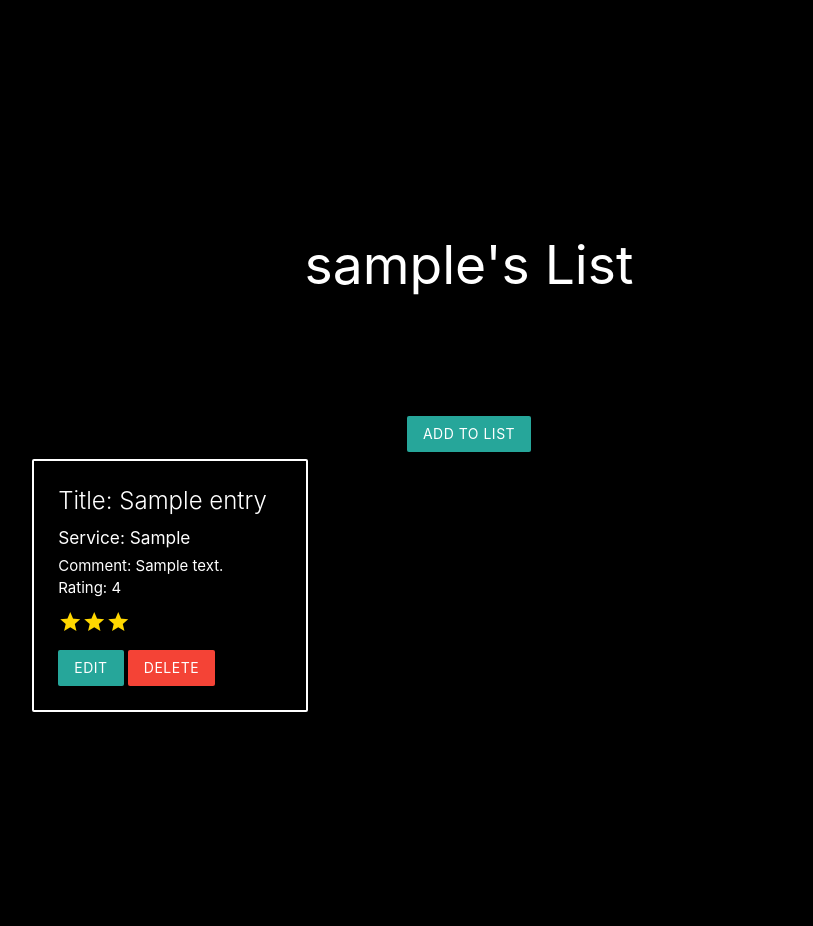
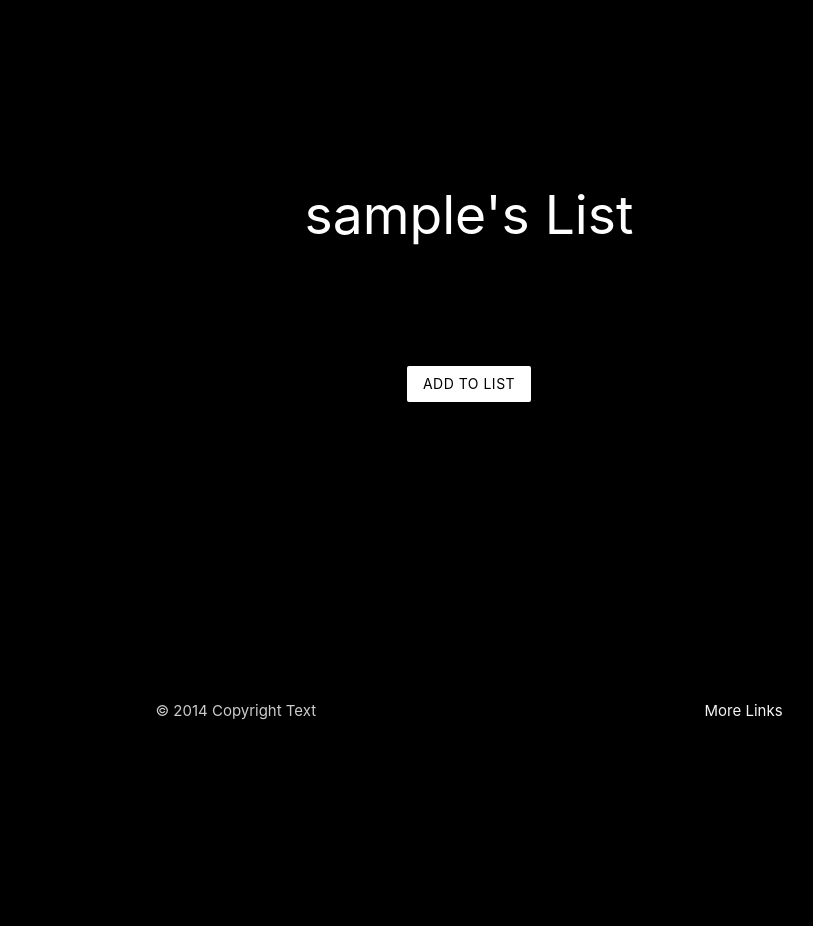
Before and after one commit to Code-Institute-Submissions/Milestone-Project-Three-7, a Flask app: page /my_list in a window 1280 px wide. Shown: the part 64-990 px from the top of the page, without its empty margins (171-984 px from the left). After the commit the page ends 784 px from the top, so only its background shows below. Run offline with Flask 2, Linux system fonts and the light colour scheme; the visitor is signed in with stand-in values (Sample User, id 1); a database or web service that is not in the repository returns one stand-in record (values such as "Sample title"); some libraries are stand-ins or nearby versions.

Commit message:
Changes to styling to create a better reactive design

```diff
--- a/static/css/style.css
+++ b/static/css/style.css
@@ -20,7 +20,7 @@ main {
 .my-section-1 {
     display: flex;
     justify-content: center;
-    padding: 200px 0px 100px 0px;
+    padding: 150px 0px 100px 0px;
 }
 
 .my-para {
@@ -47,3 +47,8 @@ p i {
 .stars {
     padding: 10px 0px 10px 0px;
 }
+
+.flashes,
+.flashes h4 {
+    margin: 0;
+}
--- a/templates/add_entry.html
+++ b/templates/add_entry.html
@@ -31,7 +31,7 @@
                 <div class="input-field col s12">
                     <i class="material-icons prefix white-text">format_align_left</i>
                     <textarea id="comment" name="comment" minlength="5"
-                        maxlength="50" class="validate white-text" required></textarea>
+                        maxlength="250" class="validate white-text" required></textarea>
                     <label for="comment">Review/Notes</label>
                 </div>
             </div>
--- a/templates/edit_entry.html
+++ b/templates/edit_entry.html
@@ -31,7 +31,7 @@
                 <div class="input-field col s12">
                     <i class="material-icons prefix white-text">format_align_left</i>
                     <textarea id="comment" name="comment" minlength="5"
-                        maxlength="50" class="validate white-text" required>
+                        maxlength="250" class="validate white-text" required>
                     {{- entry.comment -}}
                     </textarea>
                     <label for="comment">Review/Notes</label>
--- a/templates/login.html
+++ b/templates/login.html
@@ -27,7 +27,7 @@
                 </div>
                 <!-- Login -->
                 <div class="row">
-                    <button type="submit" class="col s6 offset-m3 btn-large white black-text text-shadow">
+                    <button type="submit" class="col s6 offset-s3 btn-large white black-text text-shadow">
                         Log In <i class="fas fa-sign-in-alt"></i>
                     </button>
                 </div>
--- a/templates/my_list.html
+++ b/templates/my_list.html
@@ -6,13 +6,15 @@
             <h2 class="white-text center-align">{{ username }}'s List</h2>
         </div>
         <div class="center">
-            <a href="{{ url_for('add_entry') }}" class="btn">Add to List</a>
+            <a href="{{ url_for('add_entry') }}" class="btn white black-text">Add to List</a>
         </div>
     </section>
 
     <section class="container">
         <div class="row my-section-2">
+
                 {% for entry in entries %}
+                {% if session.user|lower == entry.created_by|lower %}
                     <div class="col s12 l4">
                         <div class="card black">
                             <div class="card-content white-text">
@@ -22,12 +24,14 @@
                                 <p>Rating: {{ entry.rating }}</p>
                                 <p class="stars"><i class="material-icons">star</i><i class="material-icons">star</i><i class="material-icons">star</i>
                                 </p>
-                            <a href="{{ url_for ('edit_entry', entry_id=entry._id) }}" class="btn">Edit</a>
-                            <a href="{{ url_for ('delete_entry', entry_id=entry._id) }}" class="btn red">Delete</a>
+                                <a href="{{ url_for ('edit_entry', entry_id=entry._id) }}" class="btn white black-text">Edit</a>
+                                <a href="{{ url_for ('delete_entry', entry_id=entry._id) }}" class="btn yellow black-text">Delete</a>
                             </div>
                         </div>
                     </div>
+                    {% endif %}
                 {% endfor %}
+
         </div>
     </section>
 
--- a/templates/register.html
+++ b/templates/register.html
@@ -27,7 +27,7 @@
                 </div>
                 <!-- Login -->
                 <div class="row">
-                    <button type="submit" class="col s6 offset-m3 btn-large white black-text text-shadow">
+                    <button type="submit" class="col s6 offset-s3 btn-large white black-text text-shadow">
                         Register <i class="fas fa-sign-in-alt"></i>
                     </button>
                 </div>
```
Lines whose indentation alone changed are shown as unchanged.
